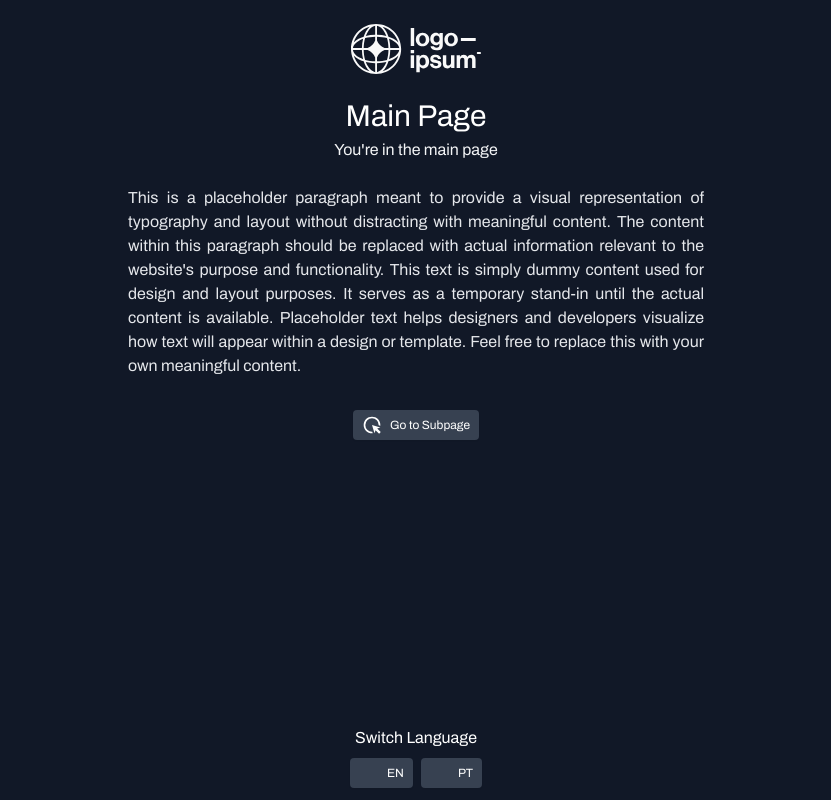
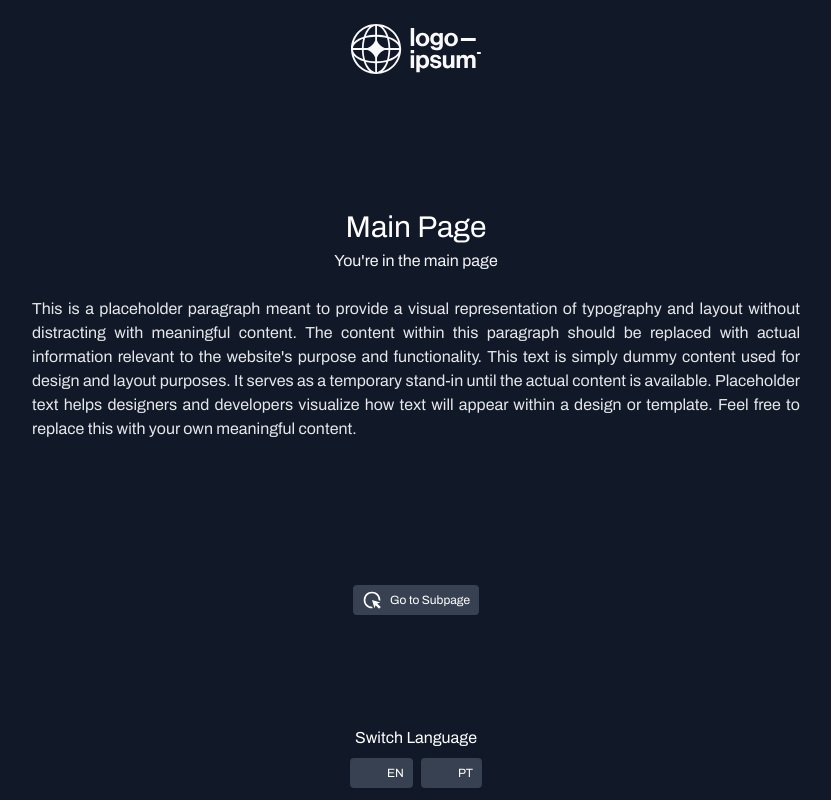
Before and after one commit to wendellavila/ssg_i18n_next, a Next.js app: page /en in a window 1280 px wide. Shown: the whole page, without its empty margins (224-1055 px from the left). Built offline with nearby package versions, Linux system fonts and the light colour scheme; some icons are missing.

Commit message:
fix: Minor visual changes to flexbox layout

```diff
--- a/src/app/[lang]/layout.tsx
+++ b/src/app/[lang]/layout.tsx
@@ -19,9 +19,7 @@ export default async function InternationalizedLayout({
         <ClientProviderLoader lang={lang} messages={messages}>
           <div className="min-h-screen flex flex-col">
             <Header/>
-            <div className="grow">
-              {children}
-            </div>
+            {children}
             <LanguageSelector/>
           </div>
         </ClientProviderLoader>
--- a/src/app/[lang]/page.tsx
+++ b/src/app/[lang]/page.tsx
@@ -2,7 +2,7 @@ import { Content,RouterButton } from '@/components/client';
 
 export default function MainPage(){
   return(
-    <div className="flex flex-col items-center">
+    <div className="flex flex-col items-center justify-evenly grow">
       <Content id="content" pageName="mainPage"/>
       <RouterButton
         route="subpage"
--- a/src/app/[lang]/subpage/page.tsx
+++ b/src/app/[lang]/subpage/page.tsx
@@ -2,7 +2,7 @@ import { Content,RouterButton } from '@/components/client';
 
 export default function SubPage(){
   return(
-    <div className="flex flex-col items-center">
+    <div className="flex flex-col items-center justify-evenly grow">
       <Content id="content" pageName="subPage"/>
       <RouterButton
         route=""
--- a/src/components/client/Content.tsx
+++ b/src/components/client/Content.tsx
@@ -6,7 +6,7 @@ export default function Content(props: ContentProps){
   const i18n = useTranslations(`${props.pageName}.labels`);
   return (
     <section id={props.id} className={`px-8 flex flex-col items-center mb-8 ${props.className}`}>
-      <article className="max-w-xl">
+      <article className="max-w-3xl">
         <h1 className="text-3xl mb-1 text-center" id={`${props.id ? props.id+'-' : ''}title`}>
           {i18n('title')}
         </h1>
```
